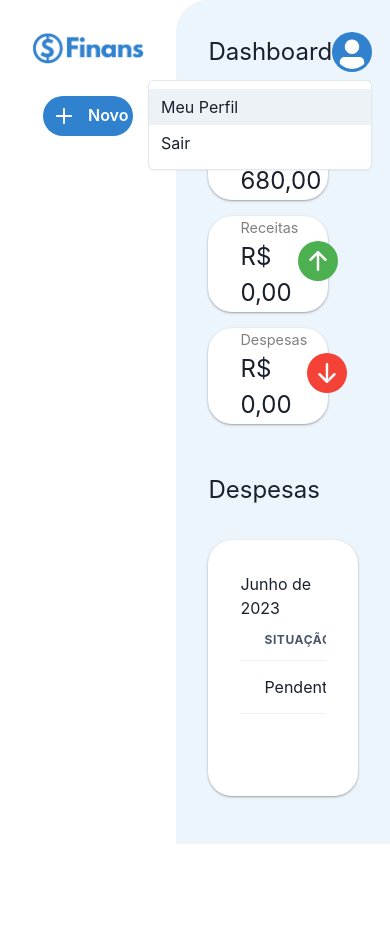
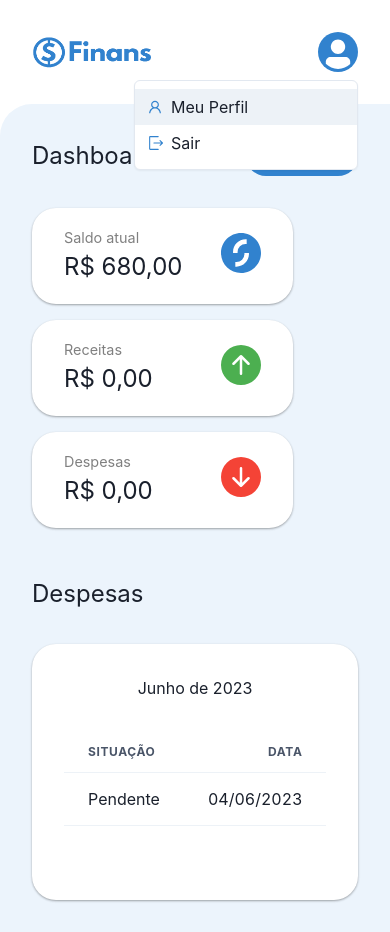
Before and after one commit to JoaoGabriellBR/finans, a React (Vite) app: page /dashboard in a window 390 px wide. Both pictures are taken after a click on the button 352 px from the left and 52 px from the top of the page. Before the commit the page ends 844 px from the top, so only its background shows below. Built offline with nearby package versions, Linux system fonts and the light colour scheme.

Commit message:
add isMobile Dashboard

```diff
--- a/src/screens/Dashboard/index.tsx
+++ b/src/screens/Dashboard/index.tsx
@@ -8,7 +8,7 @@ import {
   CardLeft,
   CardRight,
   DivDespesas,
-  DivAcoes
+  DivAcoes,
 } from "./styles";
 import {
   Menu,
@@ -22,13 +22,12 @@ import {
   Button,
   TableContainer,
   Table,
-  TableCaption,
   Thead,
   Tbody,
-  Tfoot,
   Th,
   Td,
   Tr,
+  useMediaQuery,
 } from "@chakra-ui/react";
 import { SiStarlingbank } from "react-icons/si";
 import {
@@ -38,16 +37,23 @@ import {
 import logo from "../../assets/logo.png";
 import { IoIosAdd } from "react-icons/io";
 import { FiCheckCircle, FiEdit } from "react-icons/fi";
-import { AiOutlineDelete } from "react-icons/ai";
+import { AiOutlineDelete, AiOutlineUser } from "react-icons/ai";
+import { RxExit } from "react-icons/rx";
 
 export default function Dashboard() {
+  const [isMobile] = useMediaQuery("(max-width: 1024px)");
+
   return (
     <>
       <Container>
         <LeftBox>
           <img className="logo" alt="logo" src={logo} loading="lazy" />
+
+          {!isMobile && (
             <Button
-            leftIcon={<Icon as={IoIosAdd} w="2rem" h="2rem" color="#FFFFFF" />}
+              leftIcon={
+                <Icon as={IoIosAdd} w="2rem" h="2rem" color="#FFFFFF" />
+              }
               mt="2rem"
               width="80%"
               borderRadius="2rem"
@@ -56,22 +62,82 @@ export default function Dashboard() {
             >
               Novo
             </Button>
-        </LeftBox>
+          )}
 
-        <RightBox>
-          <Header>
-            <Text fontSize="1.5rem">Dashboard</Text>
+          {isMobile && (
             <Menu>
               <MenuButton>
                 <Avatar w={10} h={10} bg="#3182CE" />
               </MenuButton>
               <Portal>
                 <MenuList>
-                  <MenuItem>Meu Perfil</MenuItem>
-                  <MenuItem>Sair</MenuItem>
+                  <MenuItem>
+                    <Icon
+                      as={AiOutlineUser}
+                      w="1rem"
+                      h="1rem"
+                      color="#3182CE"
+                    />
+                    <Text ml="0.5rem" fontSize="1rem">
+                      Meu Perfil
+                    </Text>
+                  </MenuItem>
+
+                  <MenuItem>
+                    <Icon as={RxExit} w="1rem" h="1rem" color="#3182CE" />
+                    <Text ml="0.5rem" fontSize="1rem">
+                      Sair
+                    </Text>
+                  </MenuItem>
                 </MenuList>
               </Portal>
             </Menu>
+          )}
+        </LeftBox>
+
+        <RightBox>
+          <Header>
+            <Text fontSize="1.5rem">Dashboard</Text>
+            {!isMobile ? (
+              <Menu>
+                <MenuButton>
+                  <Avatar w={10} h={10} bg="#3182CE" />
+                </MenuButton>
+                <Portal>
+                  <MenuList>
+                    <MenuItem>
+                      <Icon
+                        as={AiOutlineUser}
+                        w="1rem"
+                        h="1rem"
+                        color="#3182CE"
+                      />
+                      <Text ml="0.5rem" fontSize="1rem">
+                        Meu Perfil
+                      </Text>
+                    </MenuItem>
+
+                    <MenuItem>
+                      <Icon as={RxExit} w="1rem" h="1rem" color="#3182CE" />
+                      <Text ml="0.5rem" fontSize="1rem">
+                        Sair
+                      </Text>
+                    </MenuItem>
+                  </MenuList>
+                </Portal>
+              </Menu>
+            ) : (
+              <Button
+                leftIcon={
+                  <Icon as={IoIosAdd} w="2rem" h="2rem" color="#FFFFFF" />
+                }
+                borderRadius="2rem"
+                colorScheme="blue"
+                variant="solid"
+              >
+                Novo
+              </Button>
+            )}
           </Header>
 
           <DivCards>
@@ -133,16 +199,22 @@ export default function Dashboard() {
           <Text fontSize="1.5rem">Despesas</Text>
 
           <DivDespesas>
-            <h1>Junho de 2023</h1>
+            <Text fontSize="1rem" mb="2rem">
+              Junho de 2023
+            </Text>
 
             <TableContainer width="100%">
               <Table variant="simple">
                 <Thead>
                   <Tr>
                     <Th width="20%">Situação</Th>
-                    <Th width="20%" isNumeric>Data</Th>
+                    <Th width="20%" isNumeric>
+                      Data
+                    </Th>
                     <Th width="30%">Descrição</Th>
-                    <Th width="5%" isNumeric>Valor</Th>
+                    <Th width="5%" isNumeric>
+                      Valor
+                    </Th>
                     <Th width="15%">Ações</Th>
                   </Tr>
                 </Thead>
@@ -152,7 +224,7 @@ export default function Dashboard() {
                     <Td>Pendente</Td>
                     <Td isNumeric>04/06/2023</Td>
                     <Td>Algar telecom</Td>
-                    <Td>R$ 31,03</Td>
+                    <Td color="#f00">R$ 31,03</Td>
                     <Td>
                       <DivAcoes>
                         <Icon
--- a/src/screens/Dashboard/styles.ts
+++ b/src/screens/Dashboard/styles.ts
@@ -10,6 +10,13 @@ export const Container = styled.div`
   grid-template-areas:
     "leftbox rightbox rightbox rightbox rightbox"
     "leftbox rightbox rightbox rightbox rightbox";
+
+  @media (max-width: 1024px) {
+    grid-template-columns: repeat(2, 1fr);
+    grid-template-areas:
+      "leftbox leftbox"
+      "rightbox rightbox";
+  }
 `;
 
 export const LeftBox = styled.div`
@@ -22,6 +29,11 @@ export const LeftBox = styled.div`
   flex-direction: column;
   justify-content: flex-start;
   align-items: center;
+
+  @media (max-width: 1024px){
+    flex-direction: row;
+    justify-content: space-between;
+  }
 
   .logo {
     width: 7.5rem;
```
Lines whose indentation alone changed are shown as unchanged.
